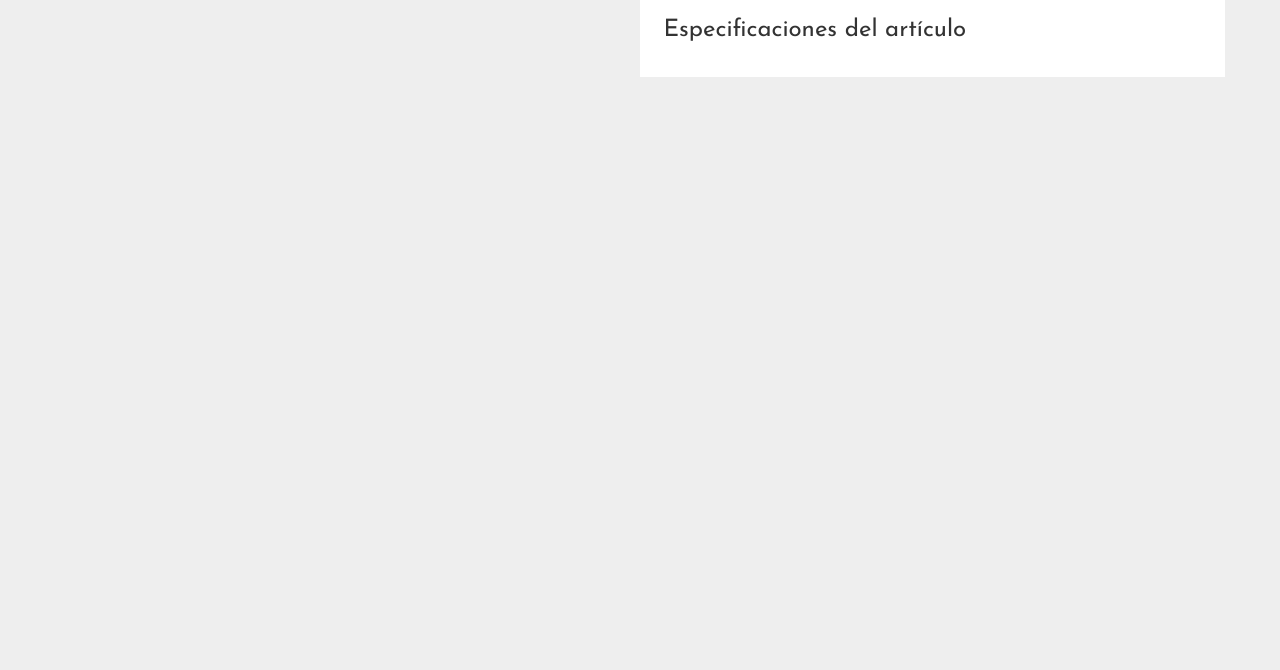
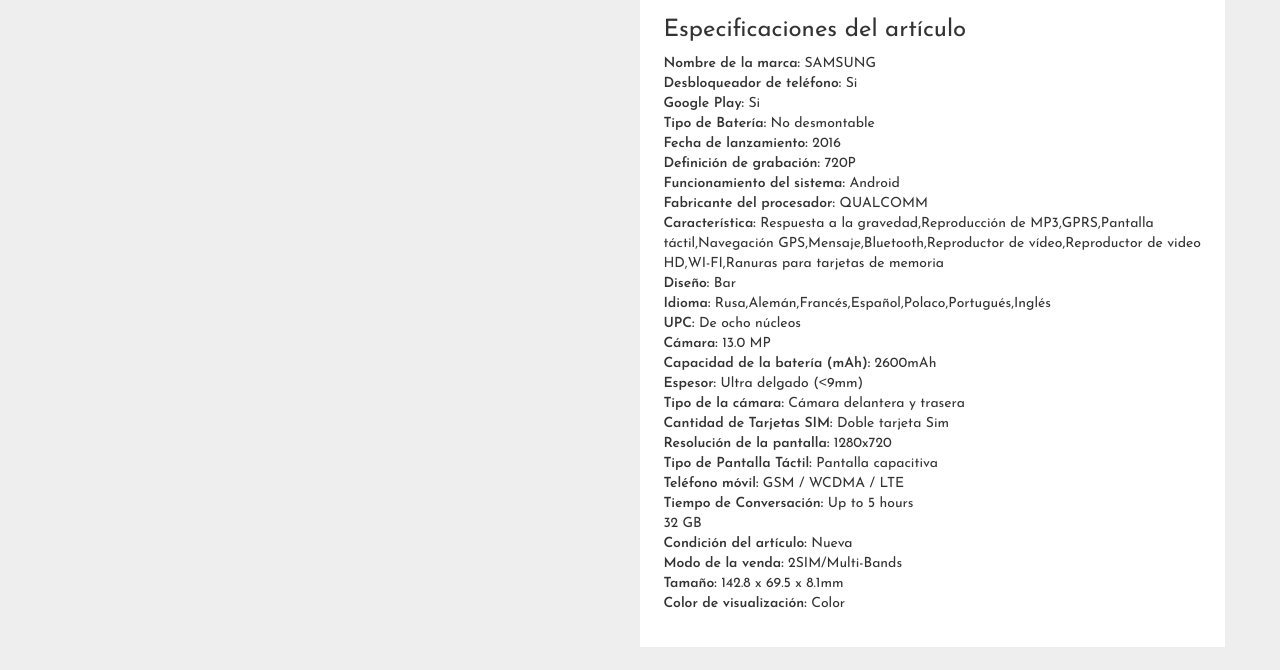
Before and after one commit to RuthSalvador/L34-Guiado, a plain HTML site: page index.html in a window 1280 px wide. Shown: the part 130-800 px from the top of the page. Drawn offline with nearby package versions, Linux system fonts and the light colour scheme.

Commit message:
detalle del producto: completo

```diff
--- a/index.html
+++ b/index.html
@@ -28,7 +28,32 @@
             <div id="home" class="tab-pane fade in active">
               <h3>Especificaciones del artículo</h3>
               <ul class="list-unstyled">
-                <li></li>
+                <li><span class="bold-600">Nombre de la marca:</span> SAMSUNG</li>
+                <li><span class="bold-600">Desbloqueador de teléfono:</span> Si</li>
+                <li><span class="bold-600">Google Play:</span> Si</li>
+                <li><span class="bold-600">Tipo de Batería:</span> No desmontable</li>
+                <li><span class="bold-600">Fecha de lanzamiento:</span> 2016</li>
+                <li><span class="bold-600">Definición de grabación:</span> 720P</li>
+                <li><span class="bold-600">Funcionamiento del sistema:</span> Android</li>
+                <li><span class="bold-600">Fabricante del procesador:</span> QUALCOMM</li>
+                <li><span class="bold-600">Característica:</span> Respuesta a la gravedad,Reproducción de MP3,GPRS,Pantalla táctil,Navegación GPS,Mensaje,Bluetooth,Reproductor de vídeo,Reproductor de video HD,WI-FI,Ranuras para tarjetas de memoria</li>
+                <li><span class="bold-600">Diseño:</span> Bar</li>
+                <li><span class="bold-600">Idioma:</span> Rusa,Alemán,Francés,Español,Polaco,Portugués,Inglés</li>
+                <li><span class="bold-600">UPC:</span> De ocho núcleos</li>
+                <li><span class="bold-600">Cámara:</span> 13.0 MP</li>
+                <li><span class="bold-600">Capacidad de la batería (mAh):</span> 2600mAh</li>
+                <li><span class="bold-600">Espesor:</span> Ultra delgado (&#706;9mm)</li>
+                <li><span class="bold-600">Tipo de la cámara:</span> Cámara delantera y trasera</li>
+                <li><span class="bold-600">Cantidad de Tarjetas SIM:</span> Doble tarjeta Sim</li>
+                <li><span class="bold-600">Resolución de la pantalla:</span> 1280x720</li>
+                <li><span class="bold-600">Tipo de Pantalla Táctil:</span> Pantalla capacitiva</li>
+                <li><span class="bold-600">Teléfono móvil:</span> GSM / WCDMA / LTE</li>
+                <li><span class="bold-600">Tiempo de Conversación:</span> Up to 5 hours</li>
+                <li>32 GB</li>
+                <li><span class="bold-600">Condición del artículo:</span> Nueva</li>
+                <li><span class="bold-600">Modo de la venda:</span> 2SIM/Multi-Bands</li>
+                <li><span class="bold-600">Tamaño:</span> 142.8 x 69.5 x 8.1mm</li>
+                <li><span class="bold-600">Color de visualización:</span> Color</li>
               </ul>
             </div>
             <div id="menu1" class="tab-pane fade">
```
